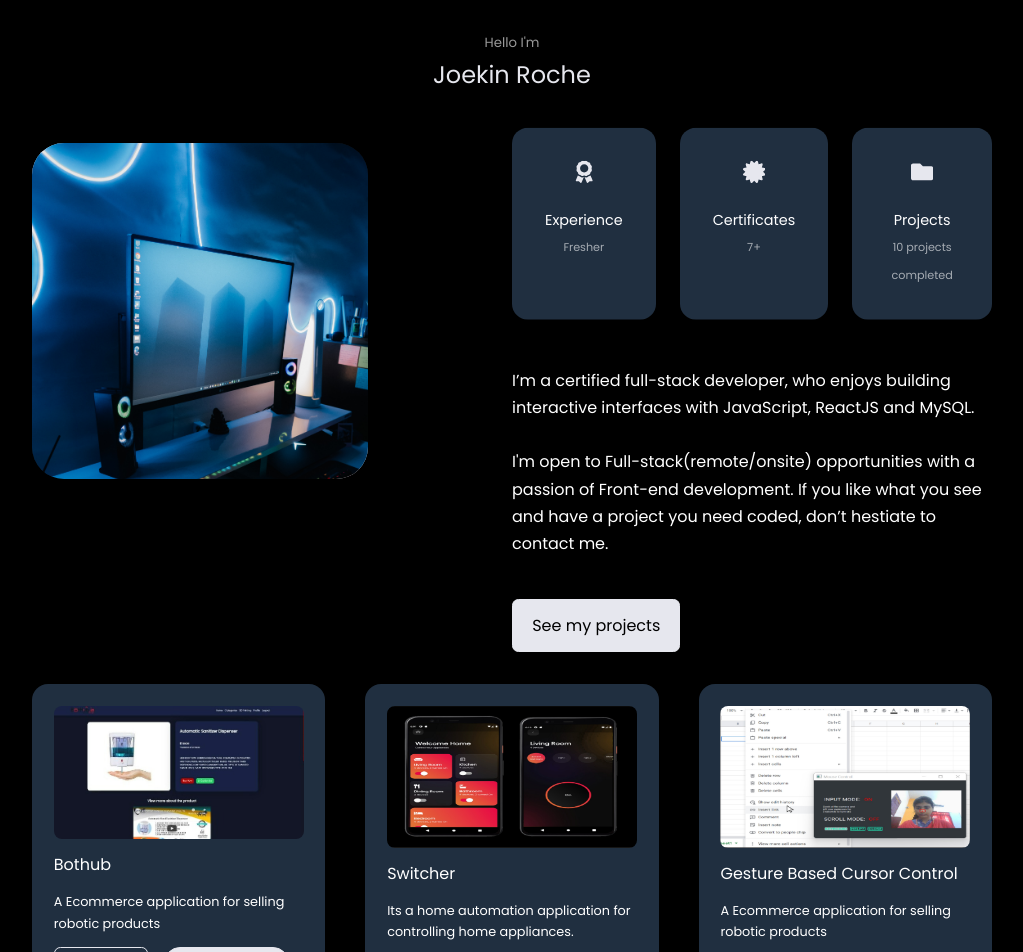
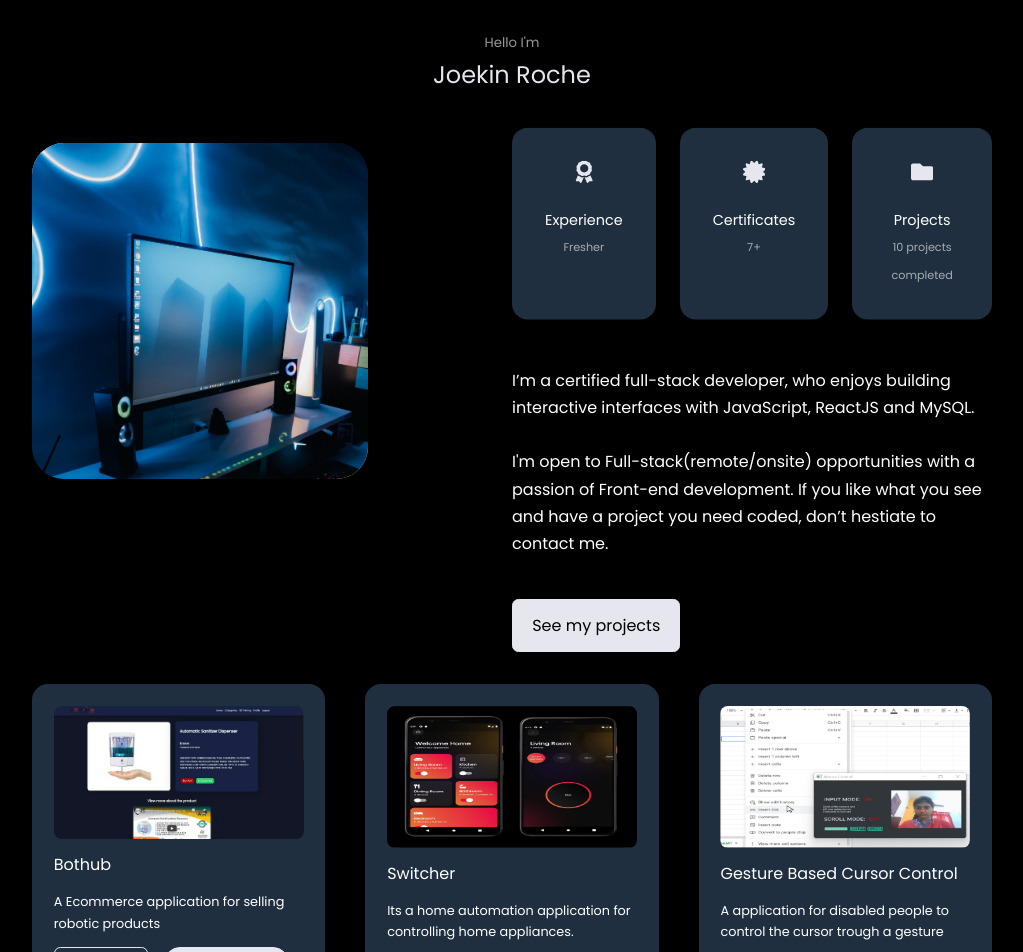
Before and after one commit to JoekinRoche/joekin, a React (Create React App) app: page / in a window 1280 px wide. Shown: the top 952 px of the page, without its empty margins (128-1151 px from the left). Built offline with nearby package versions, Linux system fonts and the light colour scheme; the HTML template or start-up script is replaced by a standard one.

Commit message:
Modified Project

```diff
--- a/src/Components/project/Projects.jsx
+++ b/src/Components/project/Projects.jsx
@@ -29,7 +29,7 @@ const projects = [
     id: 3,
     image: IMG3,
     title: "Gesture Based Cursor Control",
-    subtitle : "A Ecommerce application for selling robotic products",
+    subtitle : "A application for disabled people to control the cursor trough a gesture",
     github: "https://github.com/JoekinRoche/gesture-based-cursor-control",
     demo: "https://github.com/JoekinRoche/gesture-based-cursor-control",
   },
```
